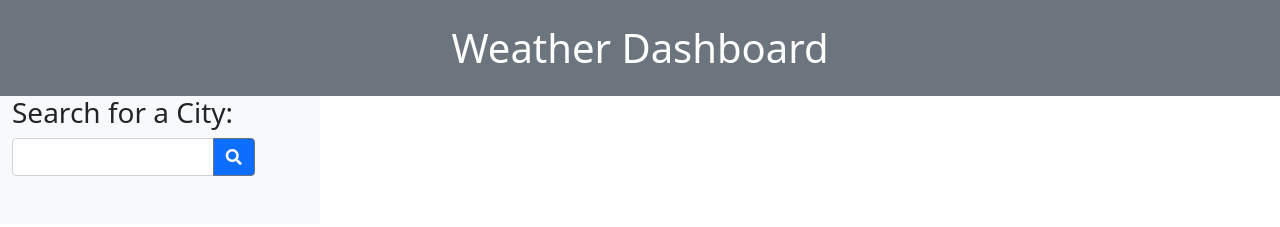
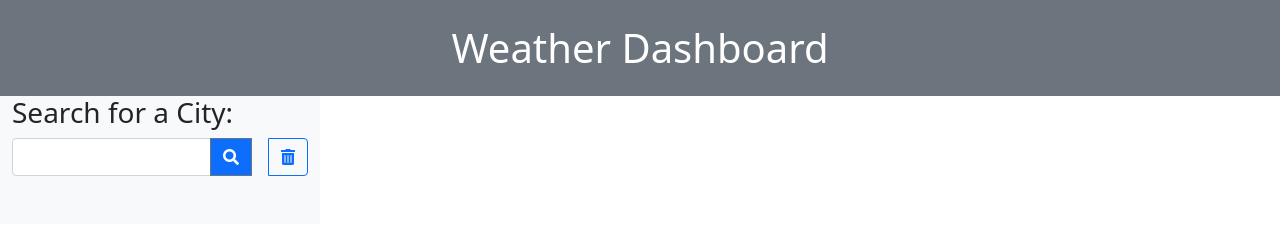
Before and after one commit to jdbell123/weather-dashboard, a plain HTML site: page index.html in a window 1280 px wide. Drawn offline with nearby package versions, Linux system fonts and the light colour scheme.

Commit message:
added clear button and fixed search button (enter press)

```diff
--- a/index.html
+++ b/index.html
@@ -47,13 +47,16 @@
 
         <!-- Row 1 within Col 1 -->
         <div class="row">
-          <div class="col-lg-10">
-            <div class="input-group">
+          <div class="col-lg-12">
+            <form class="input-group">
               <input type="text" class="form-control" id="searchText" />
-              <button class="btn btn-outline-secondary btn-primary text-white" type="button">
+              <button class="btn btn-outline-secondary btn-primary text-white" type="submit">
                 <i class="fa fa-search" aria-hidden="true"></i>
               </button>
-            </div>
+              <button type="button" class="btn btn-outline-primary ms-3" id="clearHistory">
+                <i class="fa fa-trash-alt"></i>
+              </button>
+            </form>
           </div>
         </div>
 
```
